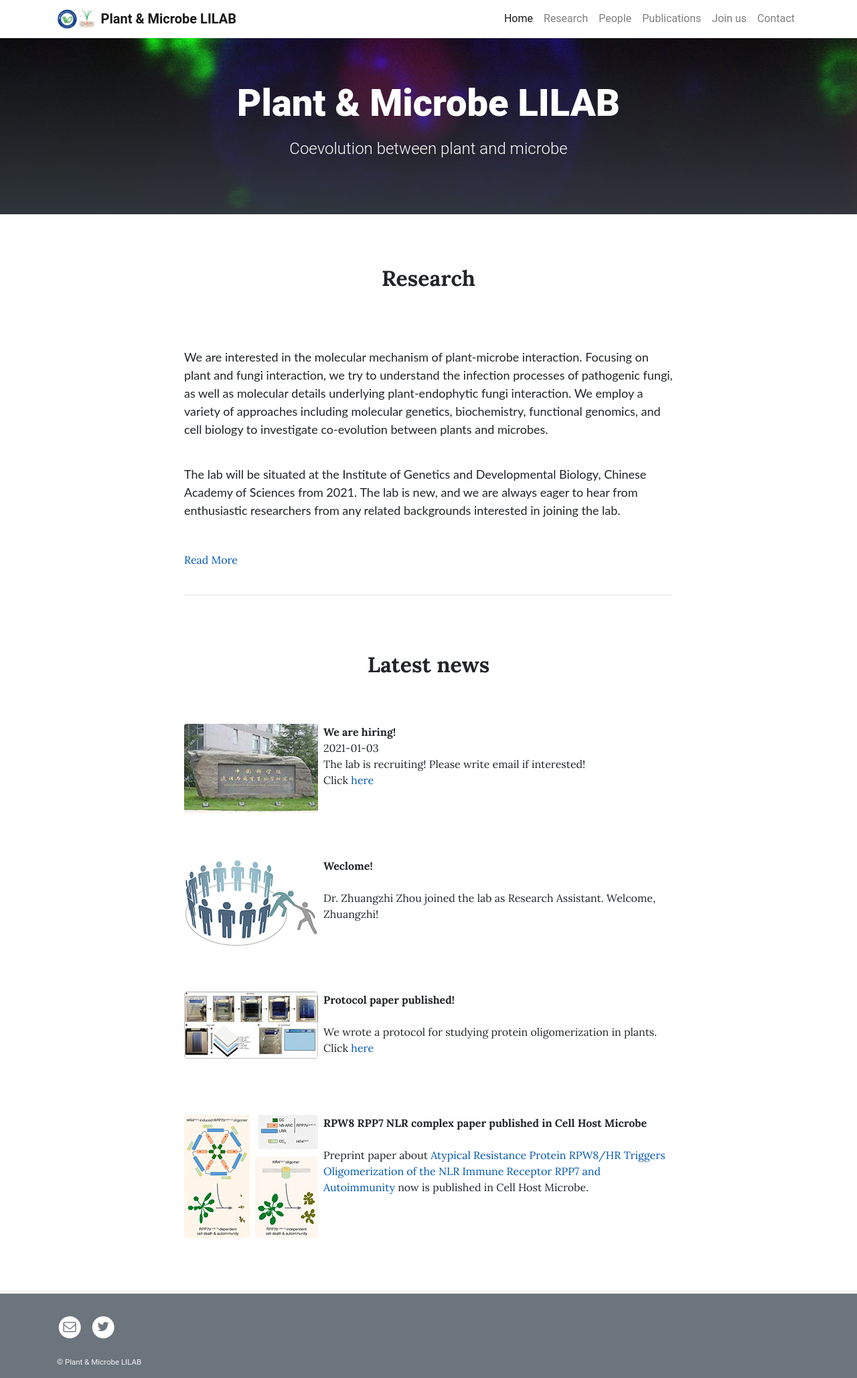
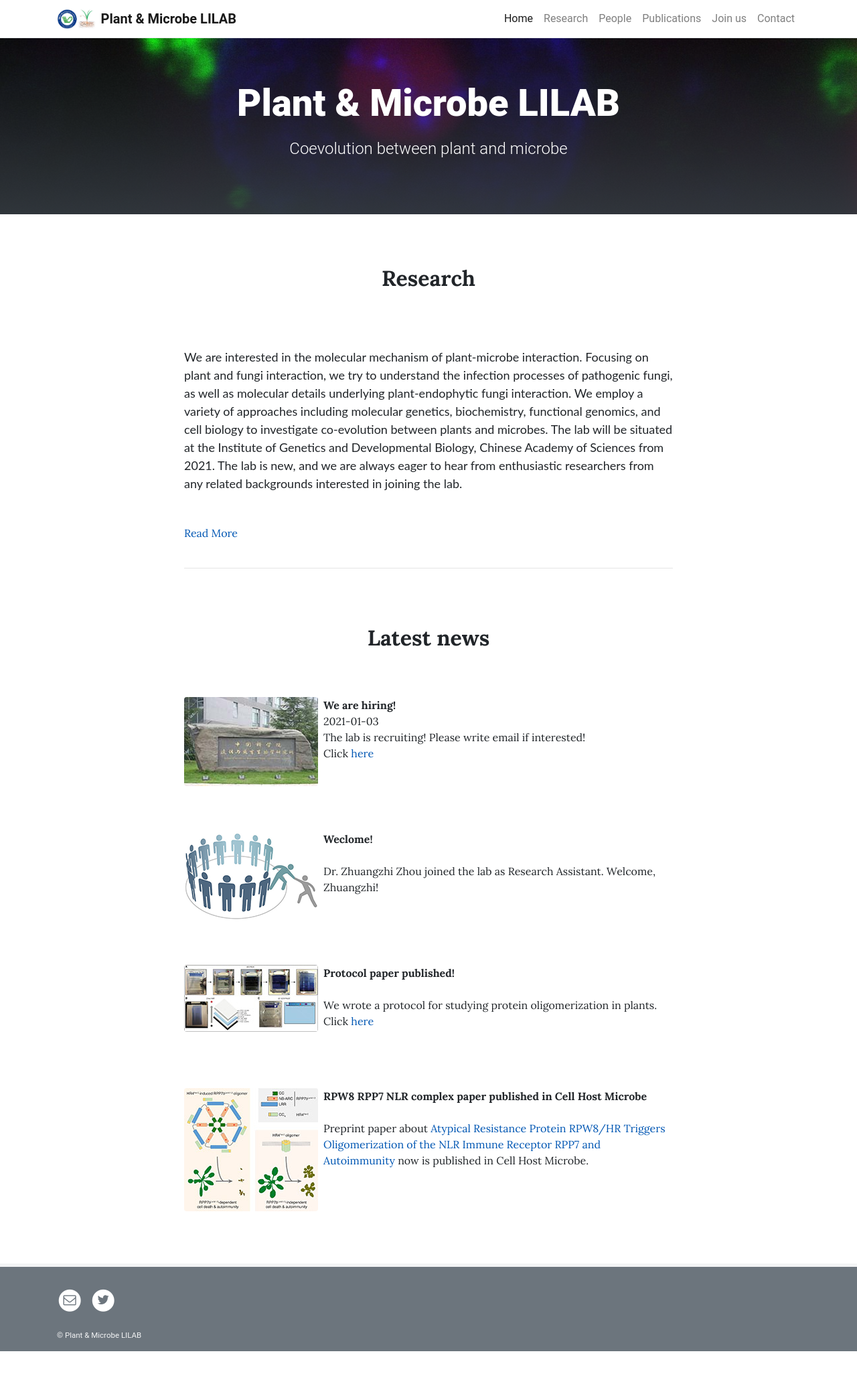
Before and after one commit to leili-plantmicrobe/leili-plantmicrobe.github.io, a Jekyll site: the page built from pages/home.md, in a window 1280 px wide. Shown: the whole page at 67% size. Built offline with Jekyll 4.4.1, drawn with Linux system fonts in a browser that asks for light colours; after the commit the page ends 2018 px from its top, so only the background shows below that.

Commit message:
Update home.md

```diff
--- a/pages/home.md
+++ b/pages/home.md
@@ -14,7 +14,7 @@ permalink: /
 </p>
 <br/>
 <br/>
-<font size="4" face="Lato">We are interested in the molecular mechanism of plant-microbe interaction. Focusing on plant and fungi interaction, we try to understand the infection processes of pathogenic fungi, as well as molecular details underlying plant-endophytic fungi interaction. We employ a variety of approaches including molecular genetics, biochemistry, functional genomics, and cell biology to investigate co-evolution between plants and microbes.</font><br/>
+<font size="4" face="Lato">We are interested in the molecular mechanism of plant-microbe interaction. Focusing on plant and fungi interaction, we try to understand the infection processes of pathogenic fungi, as well as molecular details underlying plant-endophytic fungi interaction. We employ a variety of approaches including molecular genetics, biochemistry, functional genomics, and cell biology to investigate co-evolution between plants and microbes.</font>
 <font  size="4"  face="Lato">The lab will be situated at the Institute of Genetics and Developmental Biology, Chinese Academy of Sciences from 2021. The lab is new, and we are always eager to hear from enthusiastic researchers from any related backgrounds interested in joining the lab.</font>
 <br/>
 <br/>
```
